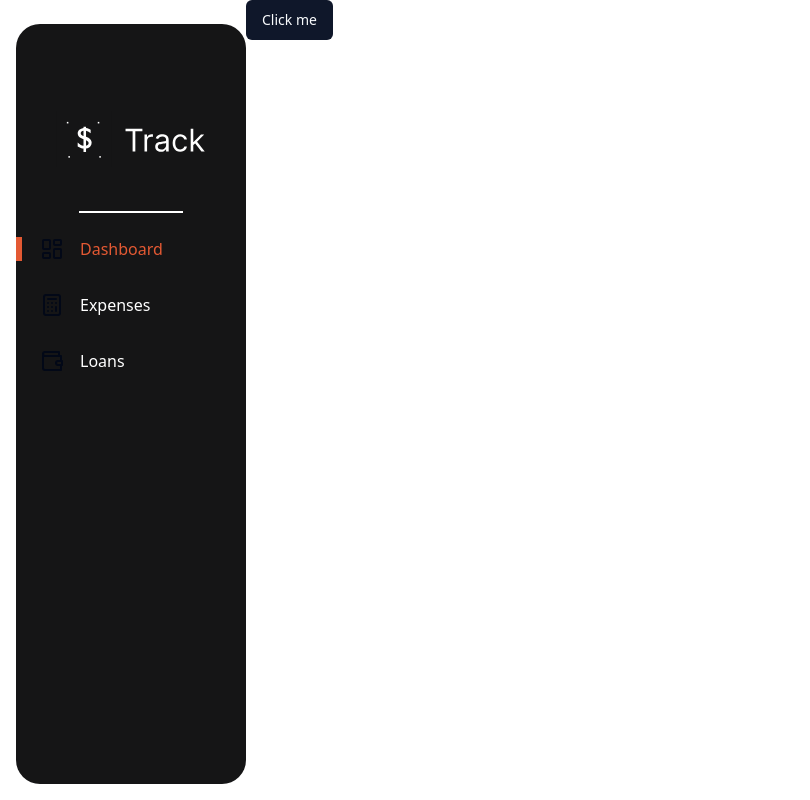
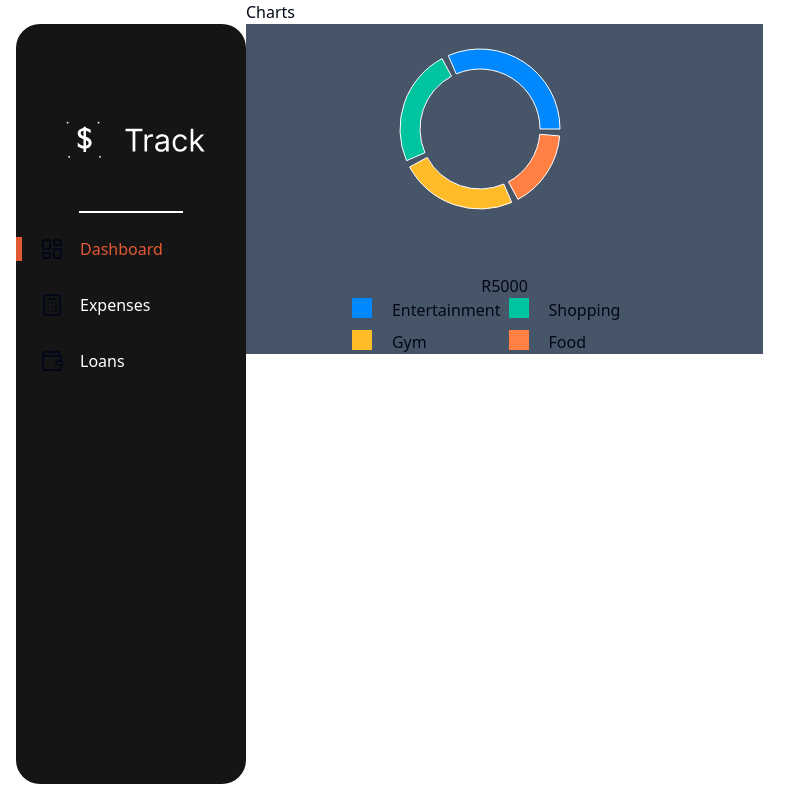
Before and after one commit to PutTheTrust/expense-frontend, a React (Vite) app: page / in a window 1280 px wide. Shown: the whole page, without its empty margins (0-810 px from the left). Built offline with nearby package versions, Linux system fonts and the light colour scheme.

Commit message:
add: recharts

```diff
--- a/package.json
+++ b/package.json
@@ -26,6 +26,7 @@
     "react-hook-form": "^7.45.2",
     "react-redux": "^8.1.1",
     "react-router-dom": "^6.14.2",
+    "recharts": "^2.7.2",
     "tailwind-merge": "^1.14.0",
     "tailwindcss-animate": "^1.0.6",
     "zod": "^3.21.4"
--- a/src/pages/home.tsx
+++ b/src/pages/home.tsx
@@ -1,14 +1,148 @@
 import MobileNav from "../components/mobile-nav";
 import Sidebar from "../components/sidebar";
 import { Button } from "../components/ui/button";
+
+import React, { PureComponent } from "react";
+// import {
+//   BarChart,
+//   Bar,
+//   Cell,
+//   XAxis,
+//   YAxis,
+//   CartesianGrid,
+//   Tooltip,
+//   Legend,
+//   ResponsiveContainer,
+// } from "recharts";
+
+import { PieChart, Pie, Sector, Cell, ResponsiveContainer } from "recharts";
+
+// const data = [
+//   {
+//     name: "Page A",
+//     uv: 4000,
+//     pv: 2400,
+//     amt: 2400,
+//   },
+//   {
+//     name: "Page B",
+//     uv: 3000,
+//     pv: 1398,
+//     amt: 2210,
+//   },
+//   {
+//     name: "Page C",
+//     uv: 2000,
+//     pv: 9800,
+//     amt: 2290,
+//   },
+//   {
+//     name: "Page D",
+//     uv: 2780,
+//     pv: 3908,
+//     amt: 2000,
+//   },
+//   {
+//     name: "Page E",
+//     uv: 1890,
+//     pv: 4800,
+//     amt: 2181,
+//   },
+//   {
+//     name: "Page F",
+//     uv: 2390,
+//     pv: 3800,
+//     amt: 2500,
+//   },
+//   {
+//     name: "Page G",
+//     uv: 3490,
+//     pv: 4300,
+//     amt: 2100,
+//   },
+// ];
+
+const data = [
+  { name: "Group A", value: 400 },
+  { name: "Group B", value: 300 },
+  { name: "Group C", value: 300 },
+  { name: "Group D", value: 200 },
+];
+
+const COLORS = ["#0088FE", "#00C49F", "#FFBB28", "#FF8042"];
 
 const Home = () => {
   return (
     <div className="relative">
       <Sidebar />
       <MobileNav />
-      <div className="md:ml-[246px]">
-        <Button> Click me</Button>
+      <div className="md:ml-[246px] h-screen">
+        <h1>Charts</h1>
+        {/* <div className="h-1/2 flex justify-between gap-5">
+          <ResponsiveContainer width="100%" height="100%">
+            <BarChart width={150} height={40} data={data}>
+              <Bar dataKey="uv" fill="#00ff00" />
+              <XAxis dataKey="name" />
+              <YAxis />
+            </BarChart>
+          </ResponsiveContainer>
+
+          <ResponsiveContainer width="100%" height="100%">
+            <BarChart width={150} height={40} data={data}>
+              <Bar dataKey="uv" fill="#00ff00" />
+              <XAxis dataKey="name" />
+              <YAxis />
+            </BarChart>
+          </ResponsiveContainer>
+        </div> */}
+
+        <div className="flex items-center flex-col bg-slate-600 w-1/2">
+          <div className="relative">
+            <PieChart
+              // className="flex items-center justify-center relative"
+              width={300}
+              height={250}
+            >
+              <Pie
+                data={data}
+                cx={120}
+                cy={100}
+                innerRadius={60}
+                outerRadius={80}
+                fill="#8884d8"
+                paddingAngle={5}
+                dataKey="value"
+              >
+                {data.map((entry, index) => (
+                  <Cell
+                    key={`cell-${index}`}
+                    fill={COLORS[index % COLORS.length]}
+                  />
+                ))}
+              </Pie>
+            </PieChart>
+          </div>
+          <p className="absoulte inset-0">R5000</p>
+
+          <div className="grid grid-cols-2 gap-2">
+            <div className="flex gap-5">
+              <div className="h-5 w-5 bg-[#0088FE]" />
+              <p>Entertainment</p>
+            </div>
+            <div className="flex gap-5">
+              <div className="h-5 w-5 bg-[#00C49F]" />
+              <p>Shopping</p>
+            </div>
+            <div className="flex gap-5">
+              <div className="h-5 w-5 bg-[#FFBB28]" />
+              <p>Gym</p>
+            </div>
+            <div className="flex gap-5">
+              <div className="h-5 w-5 bg-[#FF8042]" />
+              <p>Food</p>
+            </div>
+          </div>
+        </div>
       </div>
     </div>
   );
```
Also changed, not shown: 1 other file (tests, documents, lock files or other folders).
